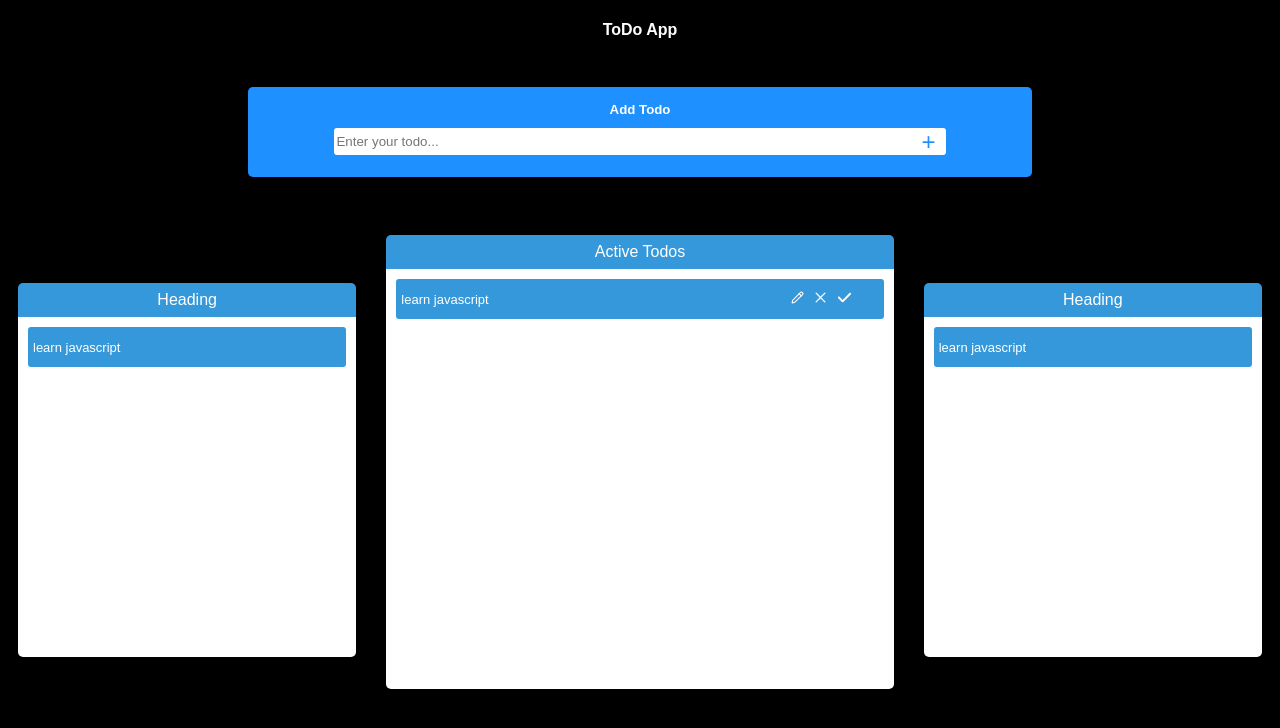
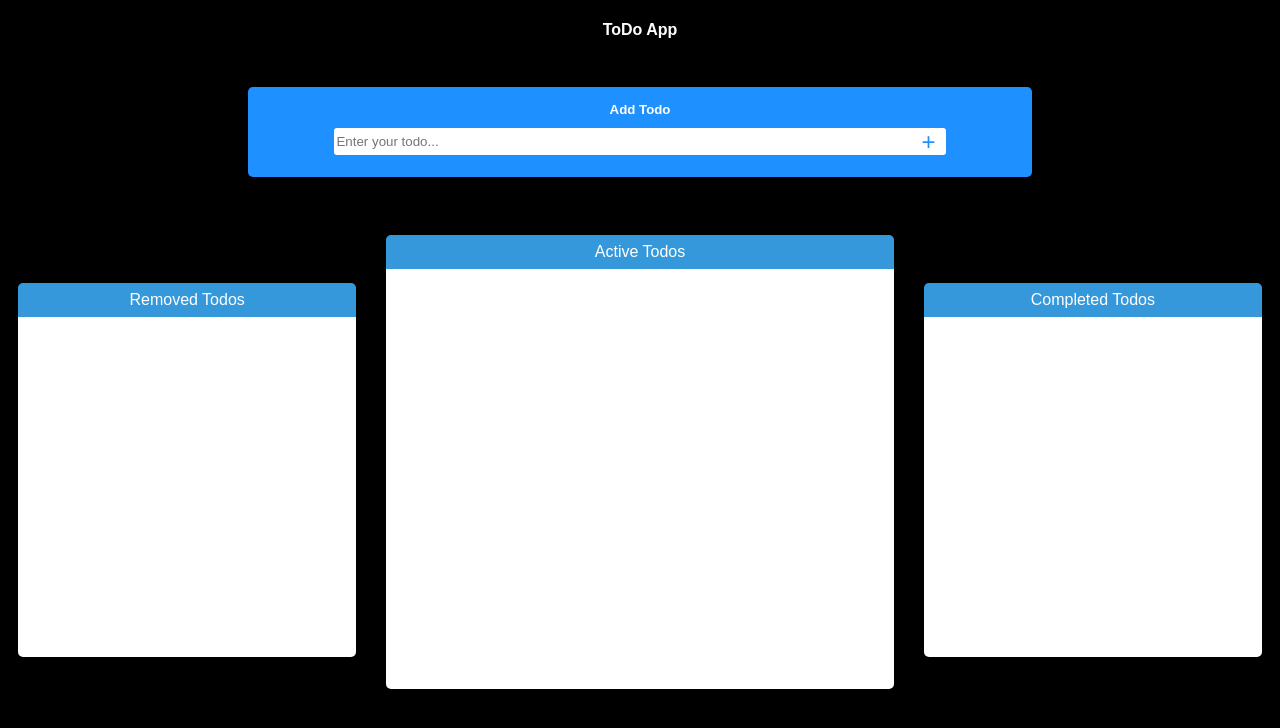
Before and after one commit to safu-van/ToDo-React, a React (Vite) app: page / in a window 1280 px wide. Shown: the top 728 px of the page. Built offline with nearby package versions, Linux system fonts and the light colour scheme; a web font is replaced by a local one.

Commit message:
add todo completed

```diff
--- a/src/App.jsx
+++ b/src/App.jsx
@@ -7,6 +7,14 @@ import ActiveTodo from './components/ActiveTodo'
 import AddTodo from './components/AddTodo'
 
 function App() {
+
+  const [todos, setTodos] = useState(() => {
+    return JSON.parse(localStorage.getItem("todos")) || [];
+  });
+  const activeTodos = todos.filter((todo_obj) => todo_obj.isCompleted === false && todo_obj.isRemoved === false)
+  const completedTodos = todos.filter((todo_obj) => todo_obj.isCompleted)
+  const removedTodos = todos.filter((todo_obj) => todo_obj.isRemoved)
+
   return (
     <div>
       <ToastContainer />
@@ -15,18 +23,18 @@ function App() {
           <h4>ToDo App</h4>
         </div>
         <div className='add-todo'>
-          <AddTodo />
+          <AddTodo todos={todos} setTodos={setTodos} />
         </div>
       </div>
       <div className='todo-body'>
         <div className='todo-box'>
-          <NonActiveTodo />
+          <NonActiveTodo heading={'Removed Todos'} todos={removedTodos} />
         </div>
         <div className='todo-box active-todo'>
-          <ActiveTodo />
+          <ActiveTodo todos={activeTodos} />
         </div>
         <div className='todo-box'>
-          <NonActiveTodo />
+          <NonActiveTodo heading={'Completed Todos'} todos={completedTodos} />
         </div>
       </div>
     </div>
--- a/src/components/ActiveTodo.jsx
+++ b/src/components/ActiveTodo.jsx
@@ -4,16 +4,19 @@ import { LuPencil } from "react-icons/lu";
 import { RxCross2 } from "react-icons/rx";
 import { FaCheck } from "react-icons/fa6";
 
-function ActiveTodo() {
+function ActiveTodo({ todos }) {
     return (
         <div className='active-todo-outer'>
             <div className='active-todo-heading'>
                 <span>Active Todos</span>
             </div>
             <div className='active-todo-body'>
-                <div className='todo-div'>
+                {
+                    todos && todos.map((todo_obj) => {
+                        return (
+                            <div key={todo_obj.id} className='todo-div'>
                                 <div className='todo-text'>
-                        <span>learn javascript</span>
+                                    <span>{todo_obj.todo}</span>
                                 </div>
                                 <div className='icons'>
                                     <span><LuPencil size='13px' /></span>
@@ -21,6 +24,10 @@ function ActiveTodo() {
                                     <span><FaCheck size='15px' /></span>
                                 </div>
                             </div>
+                        );
+                    })
+                }
+
             </div>
         </div>
     )
--- a/src/components/AddTodo.jsx
+++ b/src/components/AddTodo.jsx
@@ -1,39 +1,47 @@
-import React, { useState } from 'react';
+import React, { useState, useEffect } from 'react';
 import { v4 as uuidv4 } from 'uuid';
 import { toast } from 'react-toastify';
 import 'react-toastify/dist/ReactToastify.css';
 import '../css/AddTodo.css';
 
-function AddTodo() {
+function AddTodo({ todos, setTodos }) {
+
   const [inputText, setInputText] = useState("");
   const inputOnChange = (event) => setInputText(event.target.value);
 
   const addTodo = () => {
+
+    // to check whether the input is empty or not
     const trimmedText = inputText.trim();
-
     if (trimmedText === "") {
       toast.error("Todo cannot be empty!");
       return;
     }
 
-    const todos = JSON.parse(localStorage.getItem("todos")) || [];
-    const duplicateTodo = todos.find((todo_obj) => todo_obj.todo.toLowerCase() === trimmedText.toLowerCase());
-
+    // to check whether the todo already exists or not
+    const duplicateTodo = todos.find(
+      (todo_obj) => todo_obj.todo.toLowerCase() === trimmedText.toLowerCase()
+    );
     if (duplicateTodo) {
       toast.error("Todo already exists!");
       return;
     }
 
+    // add new todo to the todos state
     const newTodo = {
       id: uuidv4(),
       todo: trimmedText,
       isCompleted: false,
       isRemoved: false
     };
+    setTodos([...todos, newTodo]);
 
-    todos.push(newTodo);
+    // add todos state to local storage
     localStorage.setItem("todos", JSON.stringify(todos));
+
+    // to clear the input box after adding the todo
     setInputText("");
+
     toast.success("Todo added successfully!");
   };
 
--- a/src/components/NonActiveTodo.jsx
+++ b/src/components/NonActiveTodo.jsx
@@ -1,18 +1,24 @@
 import React from 'react'
 import '../css/NonActiveTodo.css'
 
-function NonActiveTodo() {
+function NonActiveTodo({ heading, todos }) {
     return (
         <div className='non-active-todo-outer'>
             <div className='non-active-todo-heading'>
-                <span>Heading</span>
+                <span>{ heading }</span>
             </div>
             <div className='non-active-todo-body'>
-                <div className='todo-div'>
-                    <div className='todo-text'>
-                        <span>learn javascript</span>
-                    </div>
-                </div>
+                {
+                    todos && todos.map((todo_obj) => {
+                        return (
+                            <div className='todo-div'>
+                                <div className='todo-text'>
+                                    <span>{todo_obj.todo}</span>
+                                </div>
+                            </div>
+                        )
+                    })
+                }
             </div>
         </div>
     )
```
Lines whose indentation alone changed are shown as unchanged.
